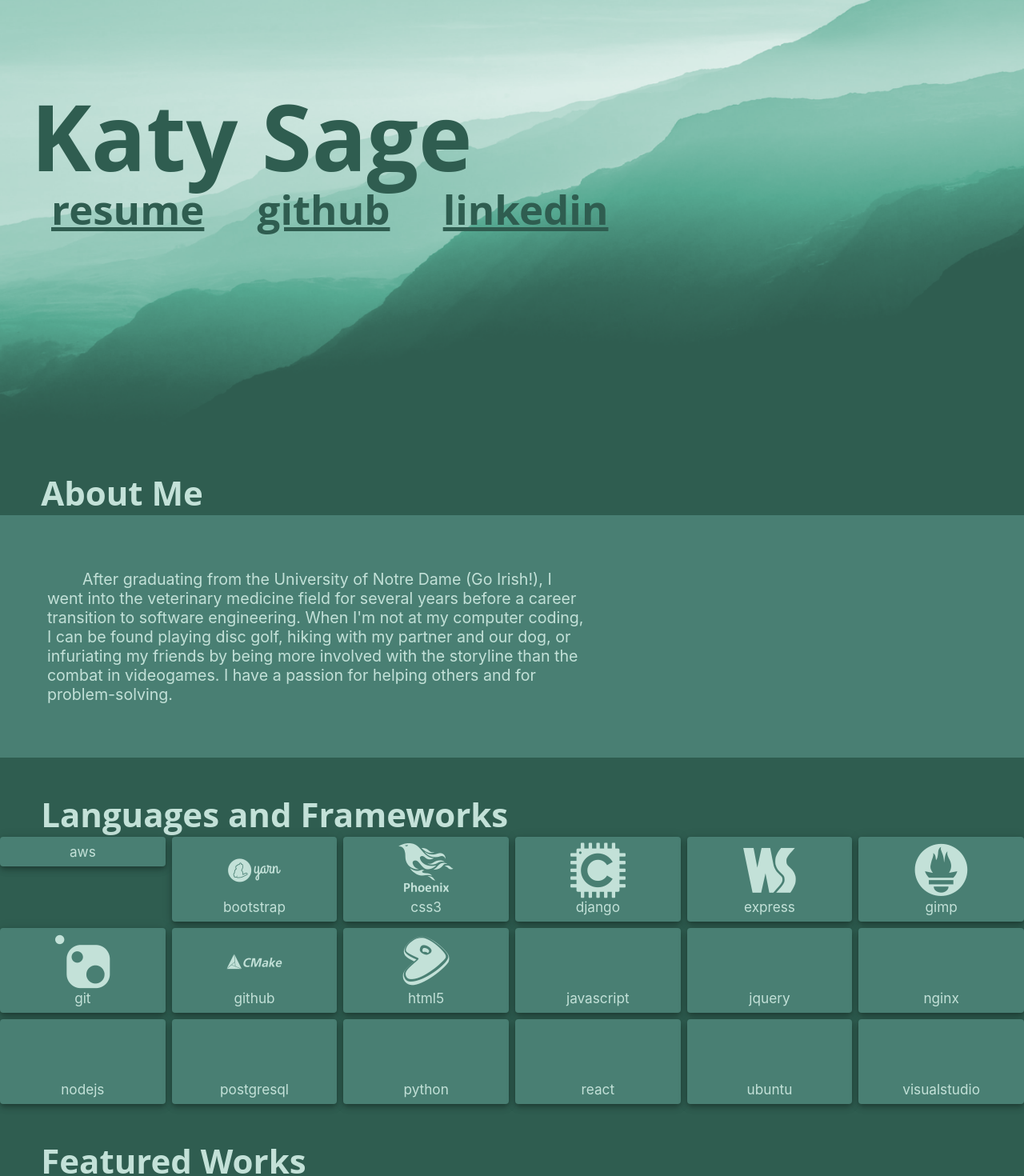
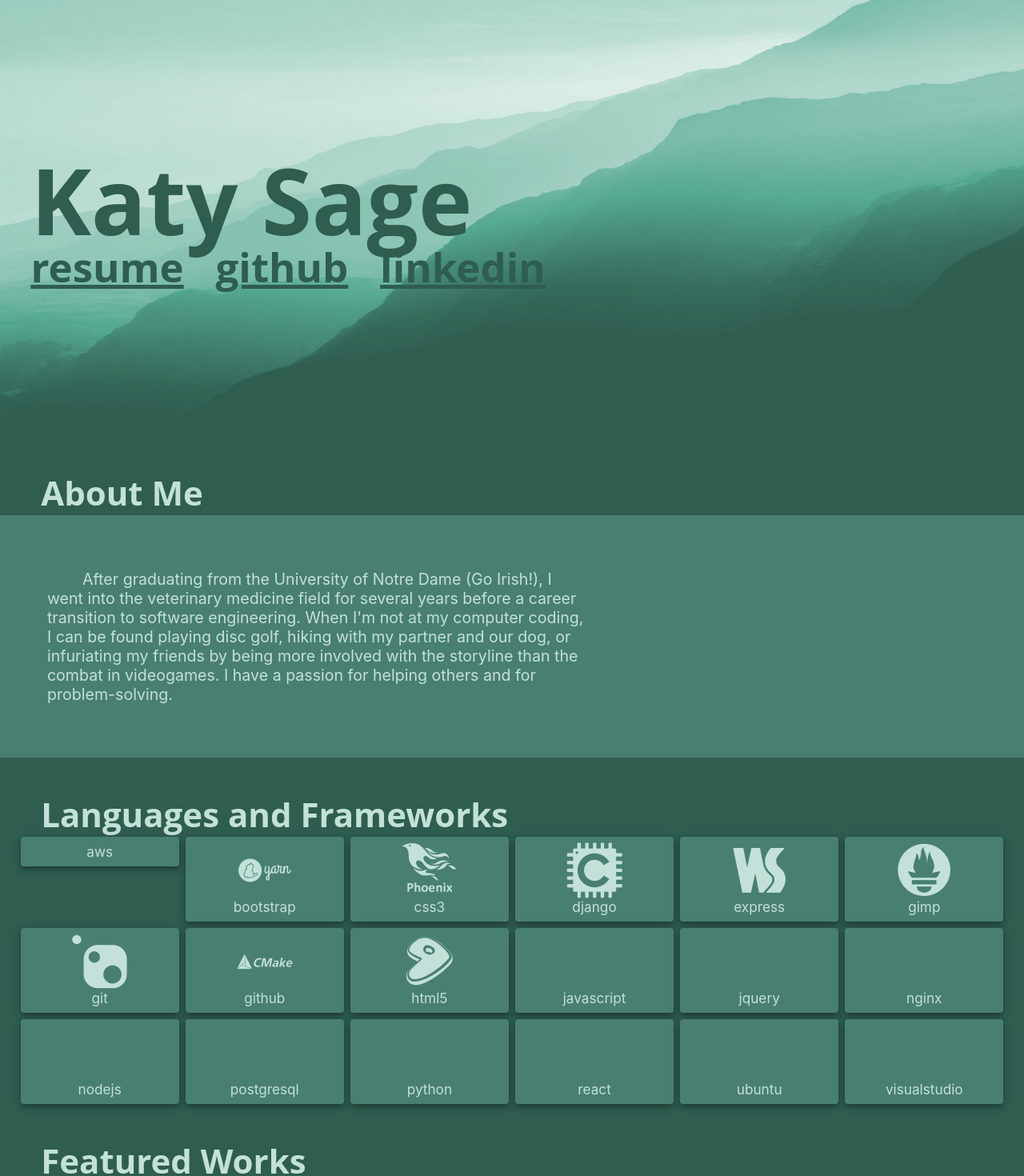
Before and after one commit to KatySage/portfolio-final, a React (Create React App) app: page / in a window 1280 px wide. Shown: the top 1470 px of the page at 80% size. Built offline with nearby package versions, Linux system fonts and the light colour scheme; some icons are missing.

Commit message:
resizing text

```diff
--- a/src/App.css
+++ b/src/App.css
@@ -15,11 +15,12 @@
 }
 .sticky-wrapper {
   position: absolute;
-  top: 23%;
-  left: 5%;
+  top: 32%;
+  left: 3%;
   font-family: 'Open Sans', sans-serif;
   font-weight: lighter;
   color: #2f5d50;
+  text-align: left;
   font-size: calc(10px + 3vmin);
 }
 .sticky .sticky-inner {
@@ -34,6 +35,7 @@
   padding-top: 8px;
   padding-bottom: 8px;
   margin-bottom: 8px;
+  text-align: center;
 }
 .App-header h2 a{
   color: #2f5d50;
@@ -89,6 +91,10 @@ h4 {
   font-size: calc(10px + 3vmin);
   margin-top: 0px;
   margin-bottom: 0px;
+}
+.lang{
+  margin-left: 2%;
+  margin-right: 2%;
 }
 hr{
   border: 1px solid #1b322c;
@@ -191,24 +197,19 @@ footer img{
   box-shadow: 0 6px 16px rgba(0, 0, 0, 0.15);
   outline: none;
 }
-@media screen and (min-width: 450px) {
+
+@media screen and (max-width: 450px) {
+  .sticky-wrapper {
+    font-size: calc(10px + 2vmin);
+  }
   .App-header h1 {
-    top: 10%;
-  }
-  .App-header h2{
-    top: 24%;
+    top: 18%;
+    left: 3%;
+
   }
 }
 
-@media screen and (max-width: 1100px) and (min-width:251px){
-  .App-header h1 {
-    top: 5%;
-  }
-  .App-header h2{
-    top: 22%;
-  }}
-  @media screen and (max-width: 1140px) and (min-width:601) {
-
+  @media screen and (min-width:550) {
     h4 {
   margin-top: .3em;
     }
@@ -218,12 +219,3 @@ footer img{
     width: 100%;
     height: auto
   }}
-
-@media screen and (min-width: 750px) {
-  .App-header h1 {
-    top: 2%;
-  }
-  .App-header h2{
-    top: 21%;
-  }
-}
--- a/src/App.js
+++ b/src/App.js
@@ -77,6 +77,7 @@ const App = () => {
         </Grid>
         </div>
   <h3>Languages and Frameworks</h3>
+  <div className="lang">
     <div className={classes.loot}>
       <Grid container spacing={1}>
         <Grid item xs={4} sm={3} md={2}>
@@ -225,6 +226,7 @@ const App = () => {
         </Grid>
         </Grid>
         </div>
+        </div>
   <h3>Featured Works</h3>
     <div className="featured">
         <Grid
--- a/src/components/Sticky.jsx
+++ b/src/components/Sticky.jsx
@@ -1,9 +1,8 @@
 import React from 'react';
 
 export default () =>
-<h2 className="sticky-inner"><a href={`${process.env.PUBLIC_URL}/ksage_resume.pdf`} download target="_blank" rel="noopener noreferrer">resume</a>
-                &nbsp; &nbsp; &nbsp;
+<h2 className="sticky-inner"><a href={`${process.env.PUBLIC_URL}/ksage_resume.pdf`} download target="_blank" rel="noopener noreferrer">resume</a>&nbsp; &nbsp;
             <a href="https://github.com/katysage" target="_blank" rel="noopener noreferrer">github</a>
-            &nbsp; &nbsp; &nbsp;
+            &nbsp; &nbsp;
             <a href="https://www.linkedin.com/in/katy-sage-86502718b/" target="_blank" rel="noopener noreferrer">linkedin</a>
         </h2>;
```
